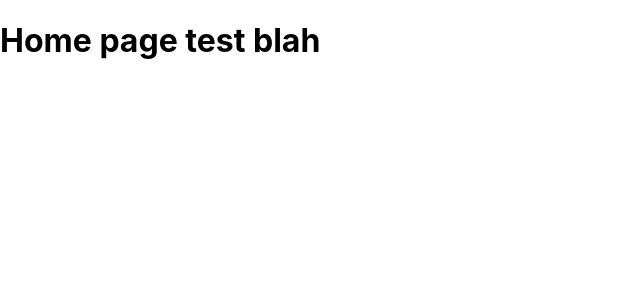
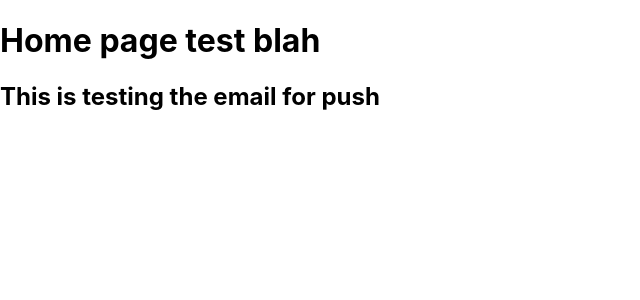
Before and after one commit to daytonspanier/little-lemon-capstone, a React (Create React App) app: page / in a window 1280 px wide. Shown: the top 300 px of the page, without its empty margins (0-640 px from the left). Built offline with nearby package versions, Linux system fonts and the light colour scheme.

Commit message:
seeing if this is the right email

```diff
--- a/src/App.js
+++ b/src/App.js
@@ -4,6 +4,7 @@ function App() {
   return (
     <div>
       <h1>Home page test blah</h1>
+      <h2>This is testing the email for push</h2>
     </div>
   );
 }
```
